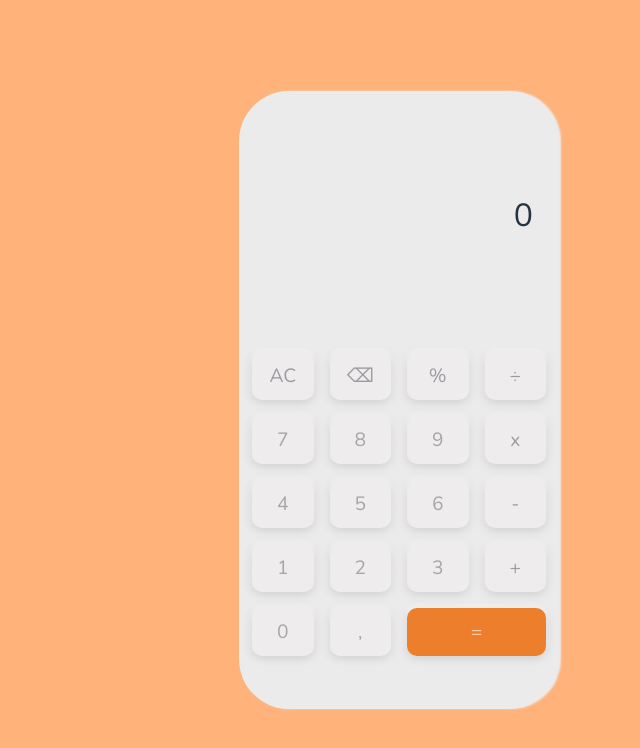
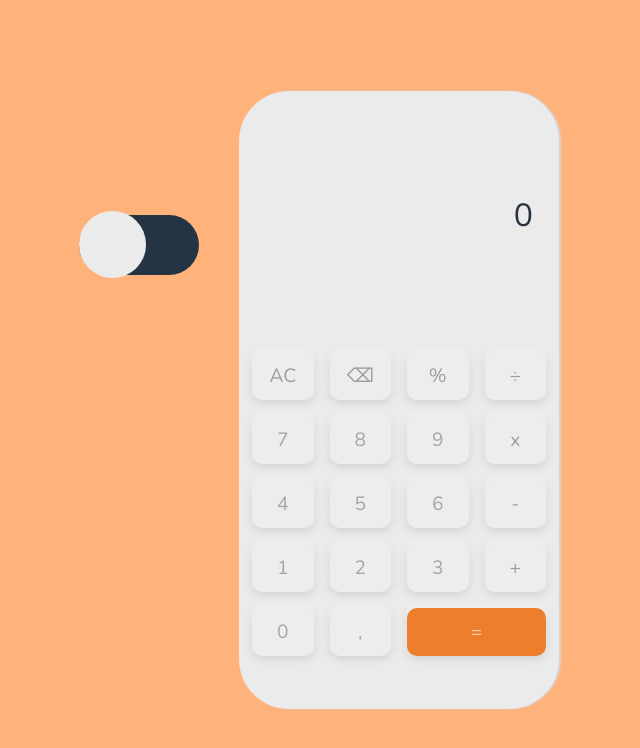
Before and after one commit to Cristlopezr/React-simple-calculator, a React (Vite) app: page / in a window 1280 px wide. Shown: the top 748 px of the page, without its empty margins (241-881 px from the left). Built offline with nearby package versions, Linux system fonts and the light colour scheme.

Commit message:
Theme button added and docs folder updated

```diff
--- a/src/Calculator.jsx
+++ b/src/Calculator.jsx
@@ -1,4 +1,6 @@
+import { useState } from 'react';
 import { ButtonGrid, Screen } from './components';
+import { ThemeButton } from './components/ThemeButton';
 import { useCalculator } from './hooks/useCalculator';
 
 export const Calculator = () => {
@@ -12,8 +14,21 @@ export const Calculator = () => {
 		onAction,
 	} = useCalculator();
 
+	const getCurrentTheme = () => {
+		return window.matchMedia('(prefers-color-scheme: light)').matches
+			? true
+			: false;
+	};
+
+	const [theme, setTheme] = useState(getCurrentTheme());
+
+	const changeTheme = () => {
+		setTheme(!theme);
+	};
+
 	return (
-		<div className='calculator'>
+		<div className={theme ? 'calculator light' : 'calculator'}>
+			<ThemeButton changeTheme={changeTheme} theme={theme} />
 			<Screen currentText={currentText} previousText={previousText} />
 			<ButtonGrid
 				onConcatNumber={onConcatNumber}
--- /dev/null
+++ b/src/components/ThemeButton.jsx
@@ -0,0 +1,7 @@
+export const ThemeButton = ({ changeTheme, theme }) => {
+	return (
+		<div className='themeButton' onClick={changeTheme}>
+			<button className={`${theme ? null : 'themeButtonTransition'}`}></button>
+		</div>
+	);
+};
--- a/src/styles.css
+++ b/src/styles.css
@@ -16,6 +16,7 @@
 	--operation-text-color: hsl(220, 2%, 60%);
 	--result-text-color: hsl(0, 0%, 99%);
 	--outline-equal-btn: white;
+	--theme-button-bg: hsl(0, 0%, 92%);
 }
 
 .light {
@@ -32,32 +33,11 @@
 	/* Calculator */
 	--calculator-shadow-color: hsl(0, 0%, 84%);
 	--calculator-bg-color: hsl(0, 0%, 92%);
+	--theme-button-bg: hsl(207, 29%, 20%);
 
 	/* Text operations */
 	--result-text-color: hsl(210, 23%, 20%);
 	--outline-equal-btn: hsl(207, 31%, 12%);
-}
-
-@media (prefers-color-scheme: light) {
-	:root {
-		/* Light Theme */
-
-		/* Buttons */
-		--action-btn-text-color: hsl(228, 3%, 62%);
-		--normal-btn-text-color: hsl(0, 0%, 65%);
-		--normal-btn-bg-color: hsl(330, 6%, 93%);
-		--normal-btn-bg-color-active: hsl(0, 0%, 84%);
-		--btn-shadow-top-color: hsl(0, 0%, 100%);
-		--btn-shadow-bottom-color: hsl(0, 0%, 80%);
-
-		/* Calculator */
-		--calculator-shadow-color: hsl(0, 0%, 92%);
-		--calculator-bg-color: hsl(0, 0%, 92%);
-
-		/* Text operations */
-		--result-text-color: hsl(210, 23%, 20%);
-		--outline-equal-btn: hsl(207, 31%, 12%);
-	}
 }
 
 *,
@@ -83,6 +63,7 @@ body {
 	border-radius: 50px;
 	box-shadow: 2px 0px 2px var(--calculator-shadow-color);
 	max-width: 20rem;
+	position: relative;
 }
 
 .calculator__screen {
@@ -162,6 +143,36 @@ body {
 	opacity: 0.3;
 }
 
+.themeButton {
+	background-color: var(--theme-button-bg);
+	border: none;
+	border-radius: 50px;
+	height: 2.5em;
+	width: 5em;
+	position: absolute;
+	left: -10rem;
+	top: 20%;
+	font-size: 1.5rem;
+	display: flex;
+	align-items: center;
+}
+
+.themeButton button {
+	position: absolute;
+	background-color: var(--calculator-bg-color);
+	left: 0%;
+	border: none;
+	width: 5em;
+	height: 5em;
+	border-radius: 50%;
+	cursor: pointer;
+	transition: transform 0.5s;
+}
+
+.themeButtonTransition {
+	transform: translateX(80%);
+}
+
 @media (max-height: 39.375em) {
 	*,
 	*::after,
```
Also changed, not shown: 4 other files (tests, documents, lock files or other folders).
